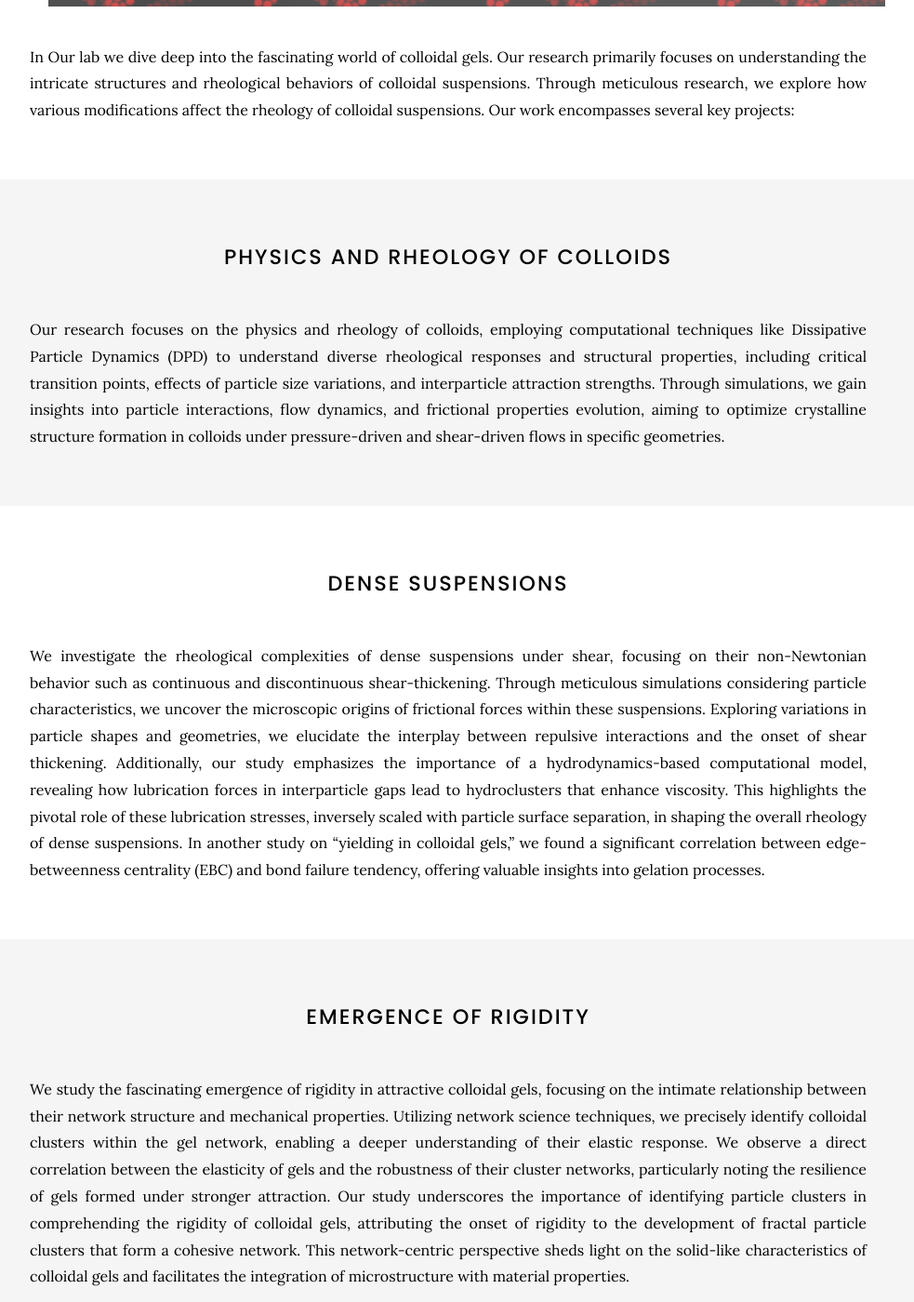
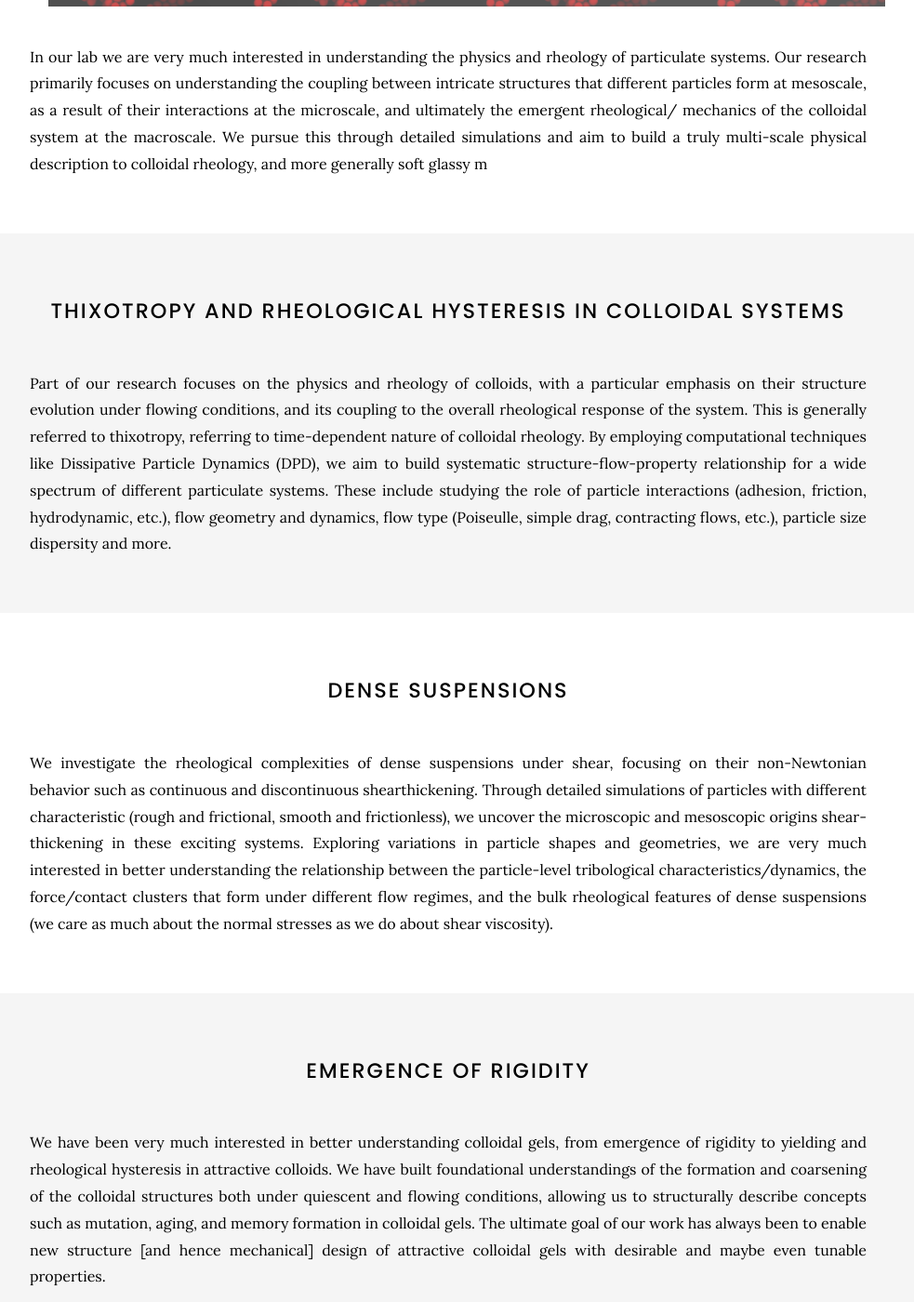
Before and after one commit to procf/procf.github.io, a Jekyll site: the page built from research/sim/index.md, in a window 1280 px wide and 1400 px high, scrolled down 449 px. Shown: the whole window at 93% size, without its empty margins (158-1141 px from the left). Built offline with Jekyll 4.4.1, drawn with Linux system fonts in a browser that asks for light colours; nearby versions of some CDN libraries; some of the changed text lies outside the part shown.

Commit message:
colloidal system

```diff
--- a/research/sim/index.md
+++ b/research/sim/index.md
@@ -11,29 +11,30 @@ title: Particle Simulation
 %}
 
 
-In Our lab we dive deep into the fascinating world of colloidal gels. Our research primarily focuses on understanding the intricate structures and rheological behaviors of colloidal suspensions. Through meticulous research, we explore how various modifications affect the rheology of colloidal suspensions.
-Our work encompasses several key projects:
+In our lab we are very much interested in understanding the physics and rheology of
+particulate systems. Our research primarily focuses on understanding the coupling
+between intricate structures that different particles form at mesoscale, as a result of
+their interactions at the microscale, and ultimately the emergent rheological/
+mechanics of the colloidal system at the macroscale. We pursue this through detailed
+simulations and aim to build a truly multi-scale physical description to colloidal rheology,
+and more generally soft glassy m
 
 
 {% include section.html %}
 
-# Physics and rheology of colloids
+# Thixotropy and rheological hysteresis in colloidal systems
 
 
-Our research focuses on the physics and rheology of colloids, employing computational techniques like Dissipative Particle Dynamics (DPD) to understand diverse rheological responses and structural properties, including critical transition points, effects of particle size variations, and interparticle attraction strengths. Through simulations, we gain insights into particle interactions, flow dynamics, and frictional properties evolution, aiming to optimize crystalline structure formation in colloids under pressure-driven and shear-driven flows in specific geometries.
+Part of our research focuses on the physics and rheology of colloids, with a particular emphasis on their structure evolution under flowing conditions, and its coupling to the overall rheological response of the system. This is generally referred to thixotropy, referring to time-dependent nature of colloidal rheology. By employing computational techniques like Dissipative Particle Dynamics (DPD), we aim to build systematic structure-flow-property relationship for a wide spectrum of different particulate systems. These include studying the role of particle interactions (adhesion, friction, hydrodynamic, etc.), flow geometry and dynamics, flow type (Poiseulle, simple drag, contracting flows, etc.), particle size dispersity and more.
 
 {% include section.html %}
 
 # Dense suspensions
 
-We investigate the rheological complexities of dense suspensions under shear, focusing on their non-Newtonian behavior such as continuous and discontinuous shear-thickening. Through meticulous simulations considering particle characteristics, we uncover the microscopic origins of frictional forces within these suspensions. Exploring variations in particle shapes and geometries, we elucidate the interplay between repulsive interactions and the onset of shear thickening. Additionally, our study emphasizes the importance of a hydrodynamics-based computational model, revealing how lubrication forces in interparticle gaps lead to hydroclusters that enhance viscosity. This highlights the pivotal role of these lubrication stresses, inversely scaled with particle surface separation, in shaping the overall rheology of dense suspensions. In another study on "yielding in colloidal gels," we found a significant correlation between edge-betweenness centrality (EBC) and bond failure tendency, offering valuable insights into gelation processes.
+We investigate the rheological complexities of dense suspensions under shear, focusing on their non-Newtonian behavior such as continuous and discontinuous shearthickening. Through detailed simulations of particles with different characteristic (rough and frictional, smooth and frictionless), we uncover the microscopic and mesoscopic origins shear-thickening in these exciting systems. Exploring variations in particle shapes and geometries, we are very much interested in better understanding the relationship between the particle-level tribological characteristics/dynamics, the force/contact clusters that form under different flow regimes, and the bulk rheological features of dense suspensions (we care as much about the normal stresses as we do about shear viscosity).
 
 {% include section.html %}
 # Emergence of rigidity
 
-We study the fascinating emergence of rigidity in attractive colloidal gels, focusing on the intimate relationship between their network structure and mechanical properties. Utilizing network science techniques, we precisely identify colloidal clusters within the gel network, enabling a deeper understanding of their elastic response. We observe a direct correlation between the elasticity of gels and the robustness of their cluster networks, particularly noting the resilience of gels formed under stronger attraction. Our study underscores the importance of identifying particle clusters in comprehending the rigidity of colloidal gels, attributing the onset of rigidity to the development of fractal particle clusters that form a
-cohesive network. This network-centric perspective sheds light on the solid-like characteristics of colloidal gels and facilitates the integration of microstructure with material properties.
+We have been very much interested in better understanding colloidal gels, from emergence of rigidity to yielding and rheological hysteresis in attractive colloids. We have built foundational understandings of the formation and coarsening of the colloidal structures both under quiescent and flowing conditions, allowing us to structurally describe concepts such as mutation, aging, and memory formation in colloidal gels. The ultimate goal of our work has always been to enable new structure [and hence mechanical] design of attractive colloidal gels with desirable and maybe even tunable properties.
 {% include section.html %}
-
-
-Our goal is to push the boundaries of colloidal physics, paving the way for the creation of materials with novel properties. By integrating our deep understanding of colloidal behavior with innovative research techniques, we strive to uncover new insights and applications for colloidal systems, while simultaneously creating guidelines to expand the understanding of colloidal suspensions and their rheological behavior. These guidelines will provide valuable insights to experimentalists, empowering them to create better materials and applications.
```
